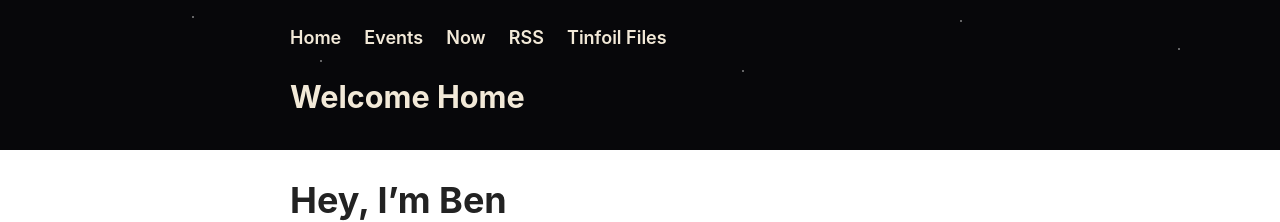
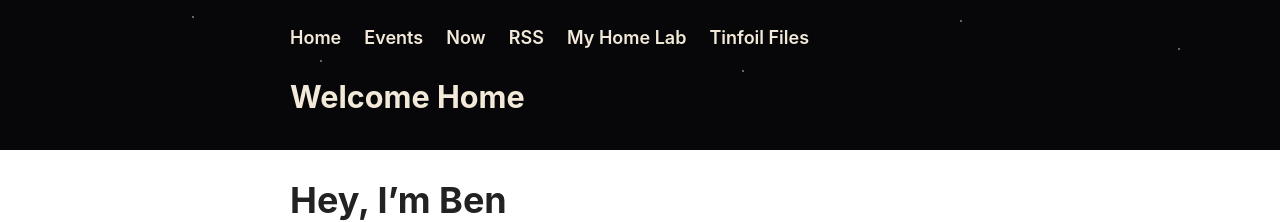
Before and after one commit to benvandw/benvandw.github.io, a Jekyll site: the page built from index.md, in a window 1280 px wide. Shown: the top 222 px of the page. Built offline with Jekyll 4.4.1, drawn with Linux system fonts in a browser that asks for light colours.

Commit message:
Add link to My Home Lab in default layout

```diff
--- a/_layouts/default.html
+++ b/_layouts/default.html
@@ -24,6 +24,7 @@
         <a href="{{ '/events' | relative_url }}">Events</a>
         <a href="{{ '/now' | relative_url }}">Now</a>
         <a href="{{ '/index.xml' | relative_url }}">RSS</a>
+        <a href="{{ '/HomeLab' | relative_url }}">My Home Lab</a>
         <a href="{{ '/tinfoil-files' | relative_url }}">Tinfoil Files</a>
       </nav>
       {% if page.url == "/" %}
```
